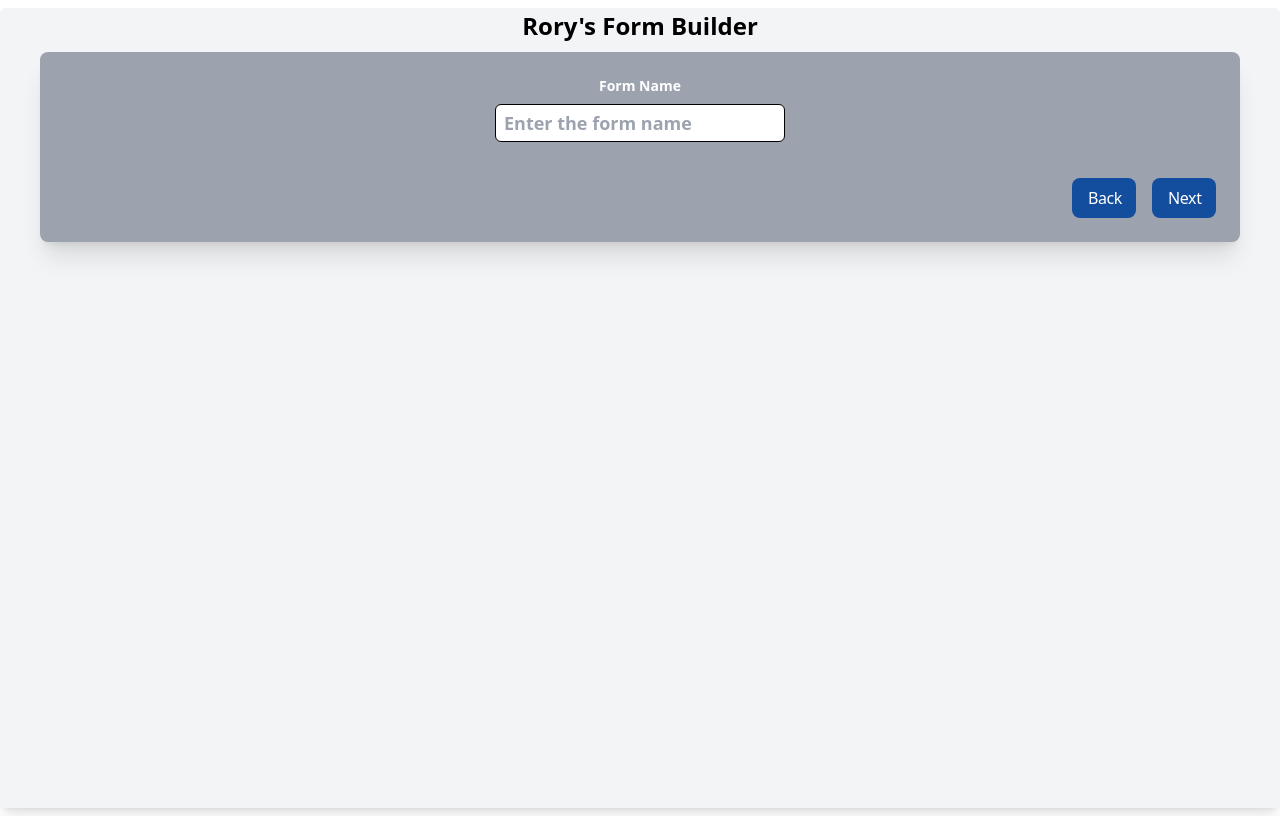
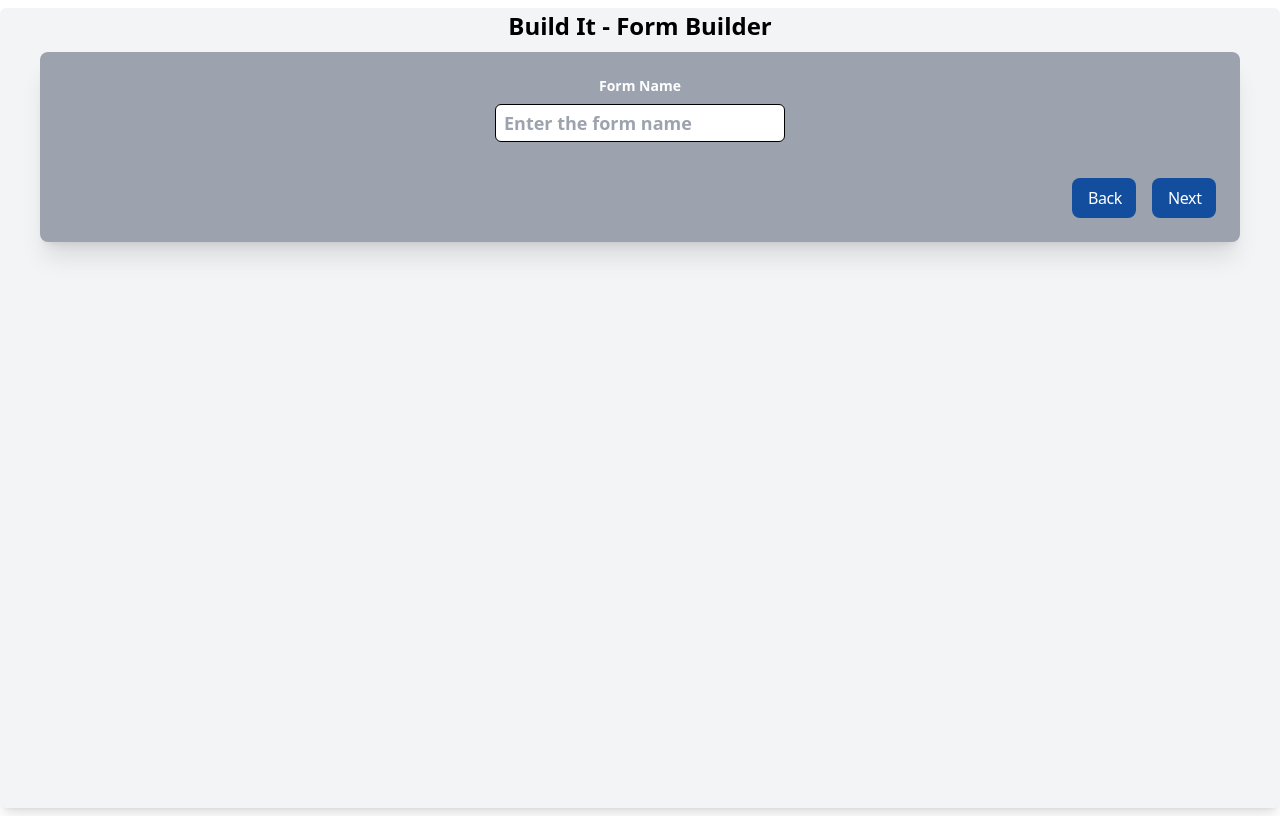
Before and after one commit to bronz3beard/react-form-builder, a React (Vite) app: page / in a window 1280 px wide. Built offline with nearby package versions, Linux system fonts and the light colour scheme.

Commit message:
update name

```diff
--- a/src/main.tsx
+++ b/src/main.tsx
@@ -10,6 +10,6 @@ const root = createRoot(container!)
 
 root.render(
     <StrictMode>
-        <App hostName="Rory's" />
+        <App hostName="Build It - " />
     </StrictMode>,
 )
```
